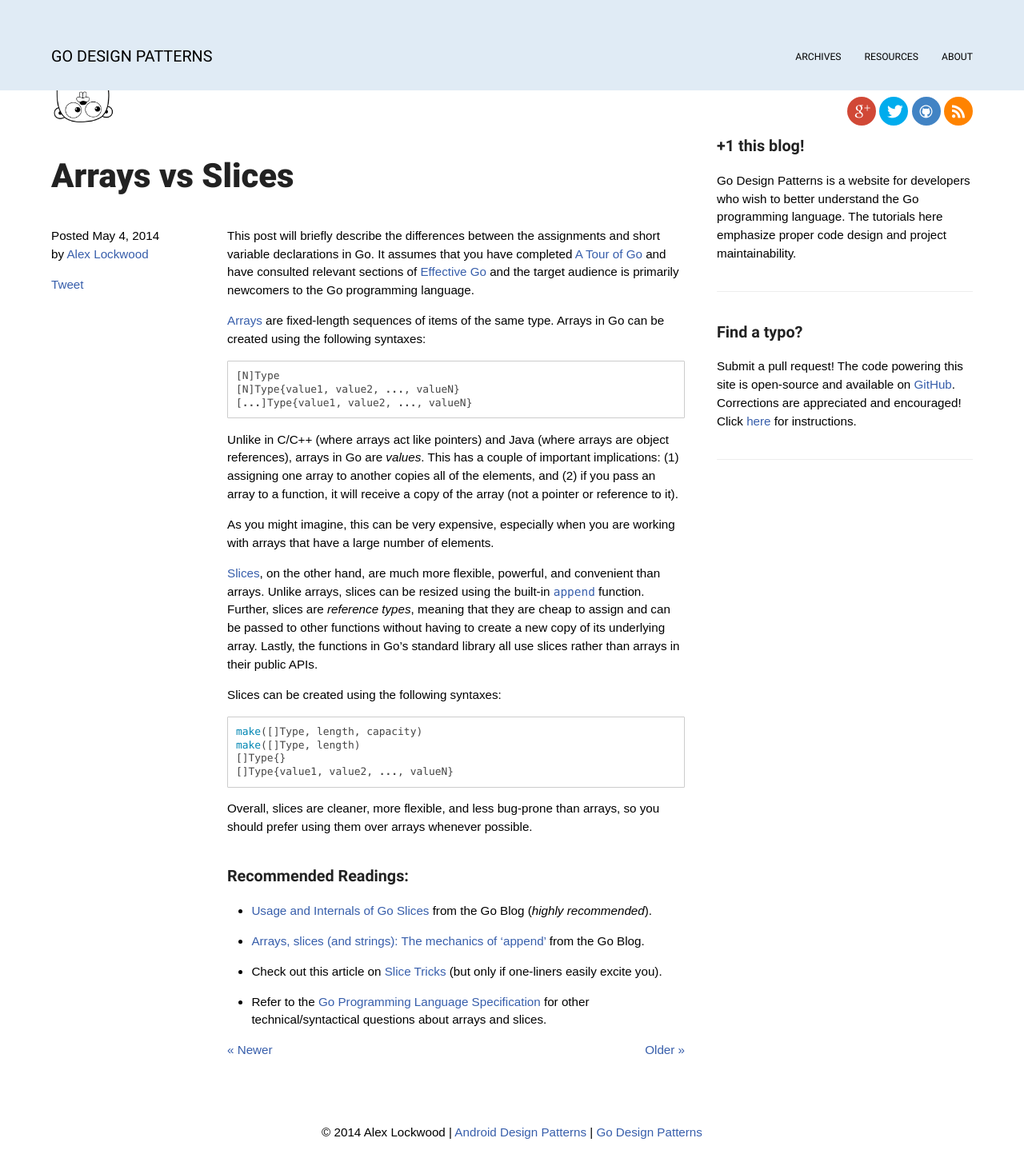
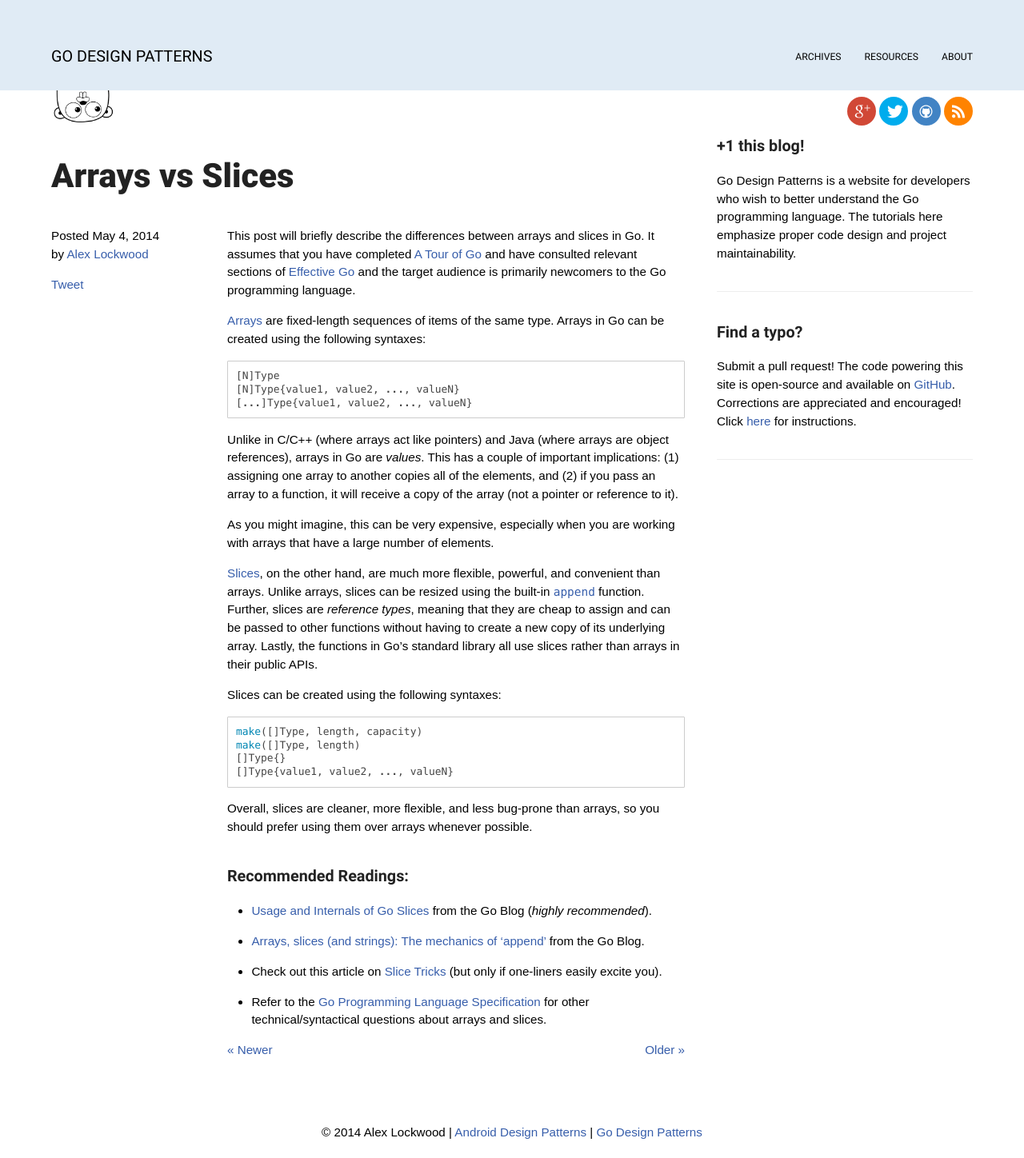
Before and after one commit to alexjlockwood/godesignpatterns, a Jekyll site: the page built from _posts/2014-05-04-arrays-vs-slices.md, in a window 1280 px wide. Shown: the whole page at 80% size. Built offline with Jekyll 4.4.1, drawn with Linux system fonts in a browser that asks for light colours; some web fonts are replaced; Markdown is read by kramdown in place of the engine named in the settings; comment, search, counter and statistics services are not loaded.

Commit message:
Update 2014-05-04-arrays-vs-slices.md

```diff
--- a/_posts/2014-05-04-arrays-vs-slices.md
+++ b/_posts/2014-05-04-arrays-vs-slices.md
@@ -2,8 +2,7 @@
 layout: post
 title: 'Arrays vs Slices'
 ---
-This post will briefly describe the differences between the assignments and
-short variable declarations in Go. It assumes that you have completed
+This post will briefly describe the differences between arrays and slices in Go. It assumes that you have completed
 [A Tour of Go][8] and have consulted relevant sections of [Effective Go][9] and
 the target audience is primarily newcomers to the Go programming language.
 
```
